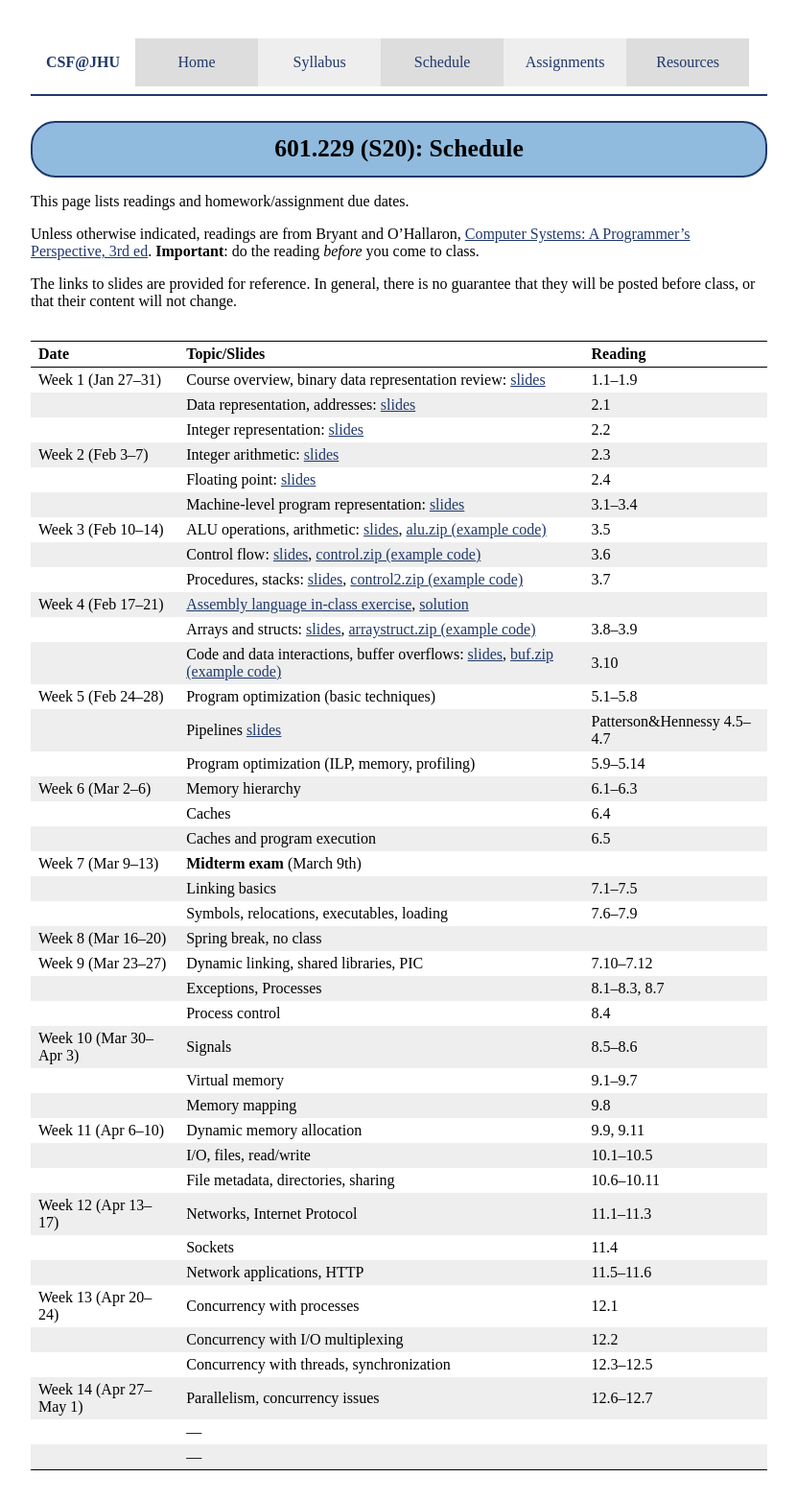
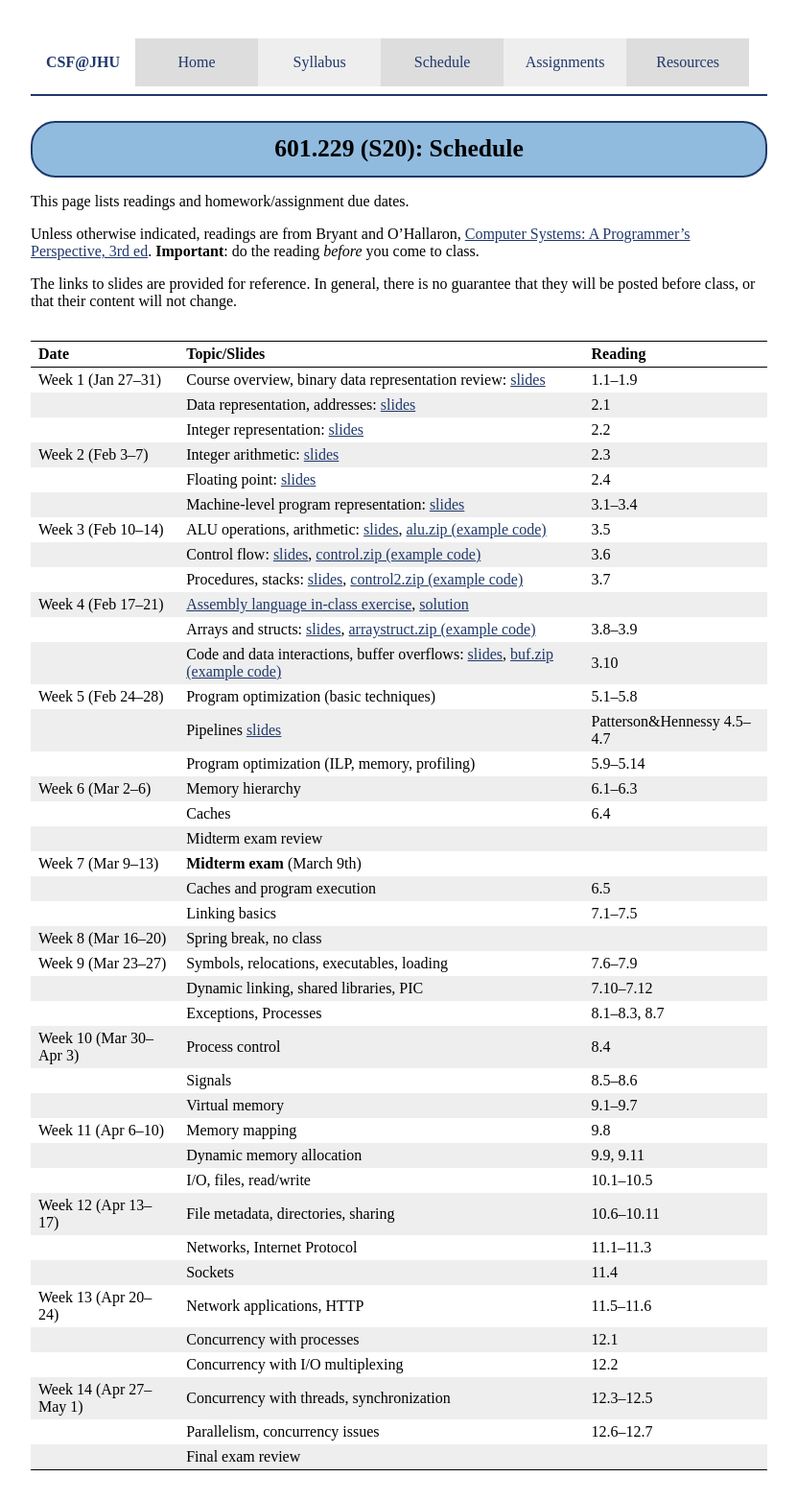
Before and after one commit to jhucsf/spring2020, a Jekyll site: the page built from schedule.md, in a window 1280 px wide. Shown: the whole page at 96% size, without its empty margins (224-1055 px from the left). Built offline with Jekyll 4.4.1, drawn with Linux system fonts in a browser that asks for light colours.

Commit message:
added exam review sessions

```diff
--- a/schedule.md
+++ b/schedule.md
@@ -29,26 +29,26 @@ Week 5 (Feb 24–28) | Program optimization (basic techniques) | 5.1–5.8 |
                    | Program optimization (ILP, memory, profiling) | 5.9–5.14
 Week 6 (Mar 2–6)   | Memory hierarchy | 6.1–6.3 |
                    | Caches | 6.4
+                   | Midterm exam review |
+Week 7 (Mar 9–13)  | **Midterm exam** (March 9th)
                    | Caches and program execution | 6.5 |
-Week 7 (Mar 9–13)  | **Midterm exam** (March 9th)
                    | Linking basics | 7.1–7.5 |
-                   | Symbols, relocations, executables, loading | 7.6–7.9
 Week 8 (Mar 16–20) | Spring break, no class
-Week 9 (Mar 23–27) | Dynamic linking, shared libraries, PIC | 7.10–7.12 |
+Week 9 (Mar 23–27) | Symbols, relocations, executables, loading | 7.6–7.9
+                   | Dynamic linking, shared libraries, PIC | 7.10–7.12 |
                    | Exceptions, Processes | 8.1–8.3, 8.7
-                   | Process control | 8.4
-Week 10 (Mar 30–Apr 3) | Signals | 8.5–8.6 |
+Week 10 (Mar 30–Apr 3) | Process control | 8.4
+                   | Signals | 8.5–8.6 |
                    | Virtual memory | 9.1–9.7
-                   | Memory mapping | 9.8
-Week 11 (Apr 6–10) | Dynamic memory allocation | 9.9, 9.11 |
+Week 11 (Apr 6–10) | Memory mapping | 9.8
+                   | Dynamic memory allocation | 9.9, 9.11 |
                    | I/O, files, read/write | 10.1–10.5 |
-                   | File metadata, directories, sharing | 10.6–10.11
-Week 12 (Apr 13–17)| Networks, Internet Protocol | 11.1–11.3 |
+Week 12 (Apr 13–17)| File metadata, directories, sharing | 10.6–10.11
+                   | Networks, Internet Protocol | 11.1–11.3 |
                    | Sockets | 11.4
-                   | Network applications, HTTP | 11.5–11.6 |
-Week 13 (Apr 20–24)| Concurrency with processes | 12.1 |
+Week 13 (Apr 20–24)| Network applications, HTTP | 11.5–11.6 |
+                   | Concurrency with processes | 12.1 |
                    | Concurrency with I/O multiplexing | 12.2 |
-                   | Concurrency with threads, synchronization | 12.3–12.5
-Week 14 (Apr 27–May 1) | Parallelism, concurrency issues | 12.6–12.7 |
-                   | — | |
-                   | —
+Week 14 (Apr 27–May 1) | Concurrency with threads, synchronization | 12.3–12.5
+                   | Parallelism, concurrency issues | 12.6–12.7 |
+                   | Final exam review |
```
